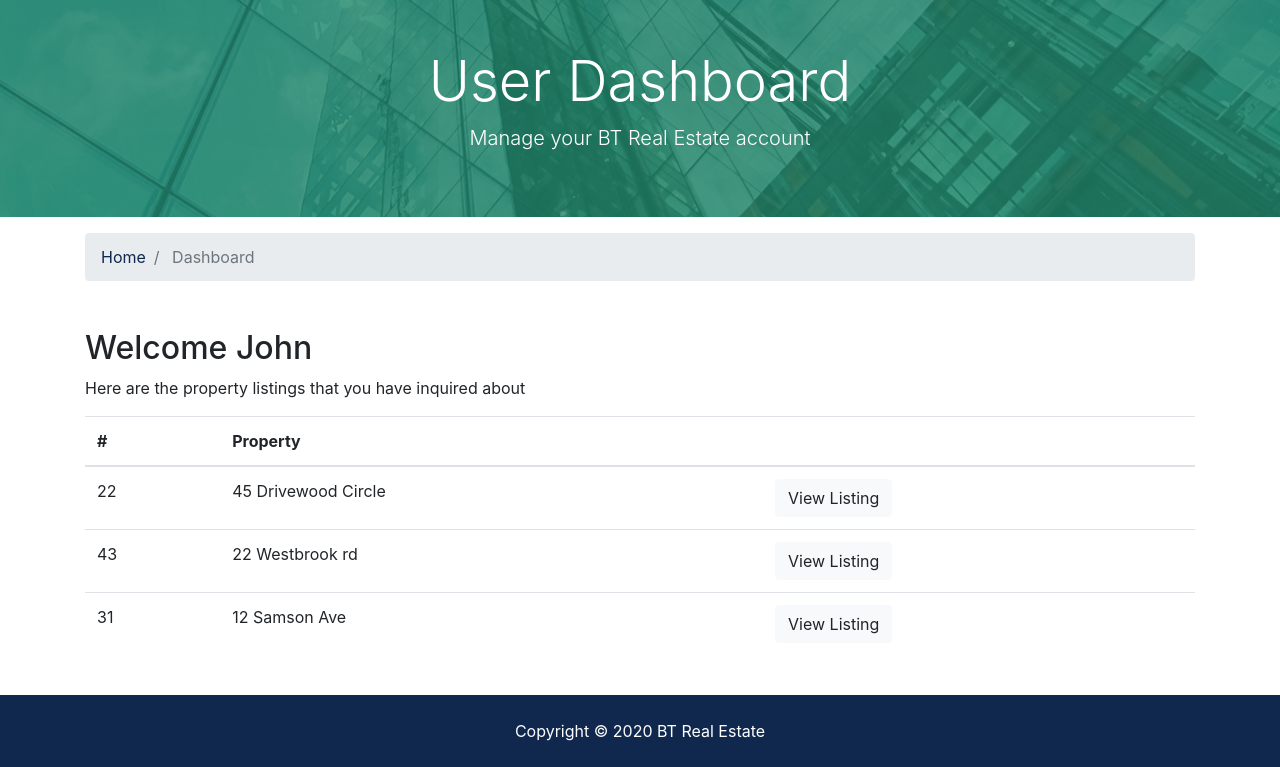
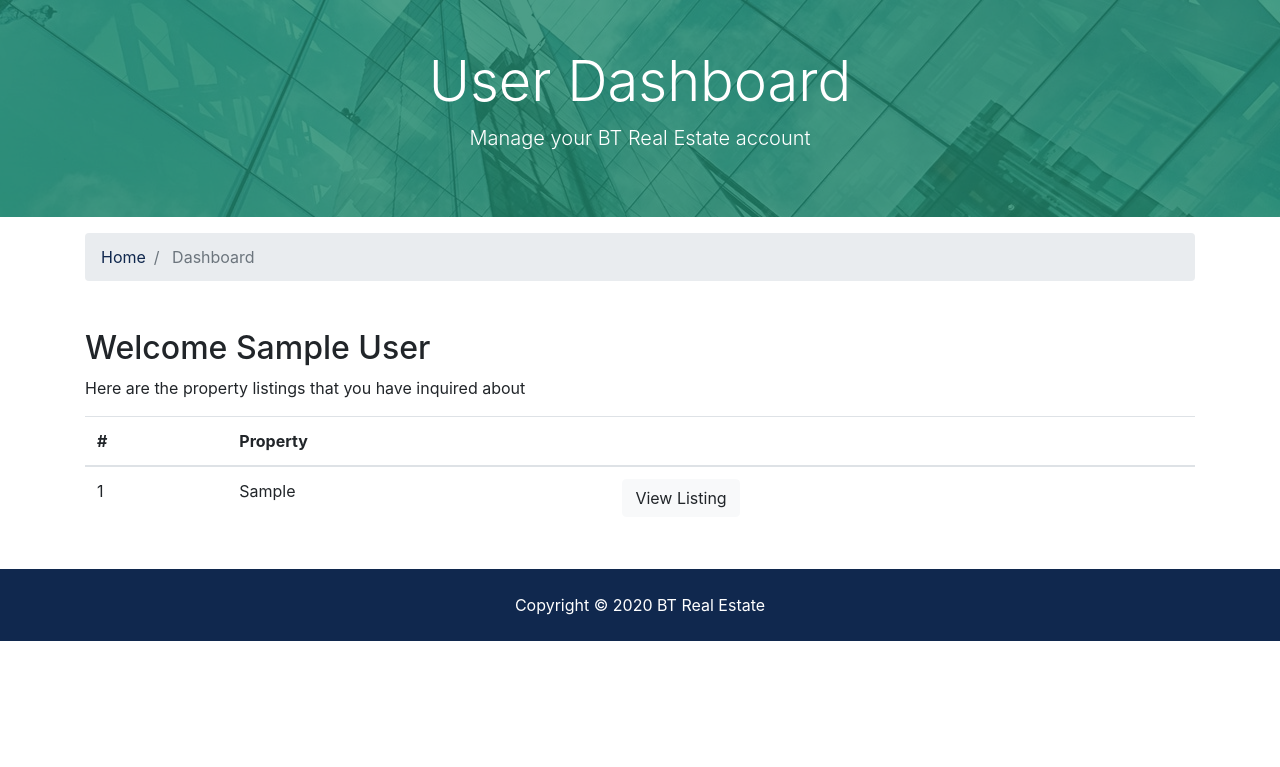
Before and after one commit to zolomohan/bt-real-estate, a Django app: page /accounts/dashboard in a window 1280 px wide. Shown: the part 128-895 px from the top of the page. After the commit the page ends 769 px from the top, so only its background shows below. Run offline with Django 3.2, Linux system fonts and the light colour scheme; a user stored in the database is signed in; tables that the repository leaves empty hold one stand-in row (values such as "Sample post"); some libraries are stand-ins or nearby versions.

Commit message:
Add Dynamic Dashboard

```diff
--- a/accounts/views.py
+++ b/accounts/views.py
@@ -1,6 +1,8 @@
 from django.shortcuts import render, redirect
 from django.contrib import messages
 from django.contrib.auth.models import User, auth
+
+from contacts.models import Contact
 
 
 def register(request):
@@ -49,7 +51,11 @@ def login(request):
 
 
 def dashboard(request):
-    return render(request, 'accounts/dashboard.html')
+    user_contacts = Contact.objects.order_by('-contacted_at').filter(user_id=request.user.id)
+    context = {
+        "contacts": user_contacts
+    }
+    return render(request, 'accounts/dashboard.html', context)
 
 
 def logout(request):
--- a/templates/accounts/dashboard.html
+++ b/templates/accounts/dashboard.html
@@ -39,8 +39,9 @@
 	<div class="container">
 		<div class="row">
 			<div class="col-md-12">
-				<h2>Welcome John</h2>
+				<h2>Welcome {{ user.first_name }} {{ user.last_name }}</h2>
 				<p>Here are the property listings that you have inquired about</p>
+				{% if contacts %}
 					<table class="table">
 						<thead>
 							<tr>
@@ -50,29 +51,23 @@
 							</tr>
 						</thead>
 						<tbody>
+						{% for contact in contacts %}
 							<tr>
-							<td>22</td>
-							<td>45 Drivewood Circle</td>
+								<td>{{ contact.id }}</td>
+								<td>{{ contact.listing }}</td>
 								<td>
-								<a class="btn btn-light" href="#">View Listing</a>
+									<a class="btn btn-light" href="{% url 'listing' contact.listing_id  %}">View Listing</a>
 								</td>
 							</tr>
-						<tr>
-							<td>43</td>
-							<td>22 Westbrook rd</td>
-							<td>
-								<a class="btn btn-light" href="#">View Listing</a>
-							</td>
-						</tr>
-						<tr>
-							<td>31</td>
-							<td>12 Samson Ave</td>
-							<td>
-								<a class="btn btn-light" href="#">View Listing</a>
-							</td>
-						</tr>
+						{% endfor %}
 						</tbody>
 					</table>
+				{% else %}
+					<div class="col-md-12">
+						<p>You Have Made No Inquiries</p>
+					</div>
+				{% endif %}
+
 			</div>
 		</div>
 	</div>
```
Lines whose indentation alone changed are shown as unchanged.
